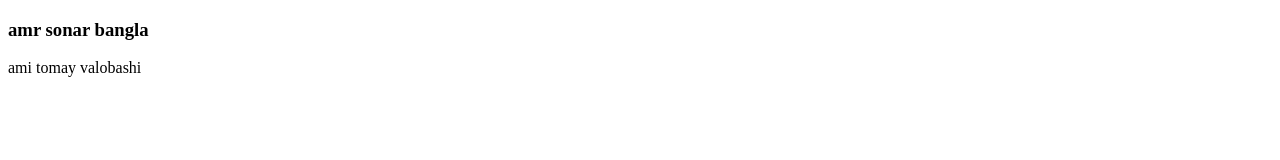
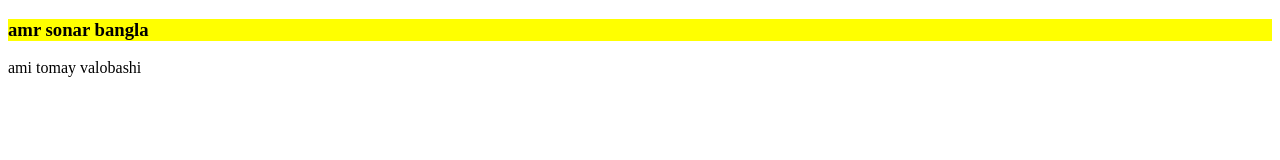
Before and after one commit to asifrahmanasif/my-second-github-rebo, a plain HTML site: page index.html in a window 1280 px wide. Drawn offline with Linux system fonts and the light colour scheme.

Commit message:
problem solved

```diff
--- a/index.html
+++ b/index.html
@@ -4,6 +4,11 @@
     <meta charset="UTF-8">
     <meta name="viewport" content="width=device-width, initial-scale=1.0">
     <title>My second github rebo</title>
+    <style>
+        h3{color: red,;
+        background-color: yellow;}
+
+    </style>
 </head>
 <body>
     <div>
```
